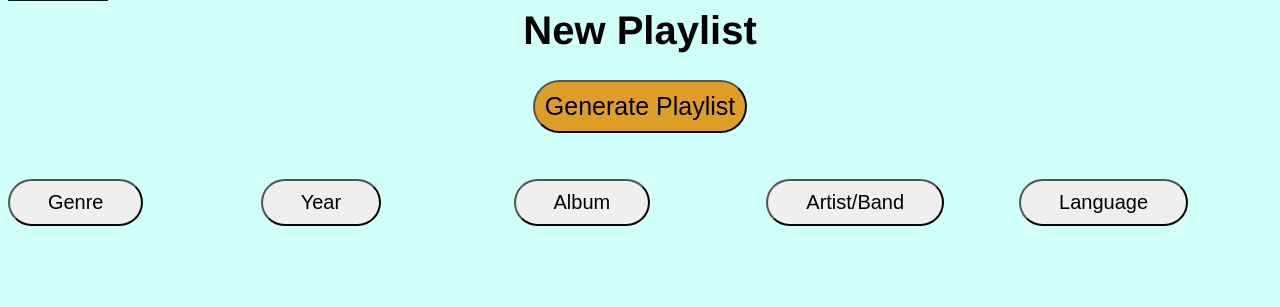
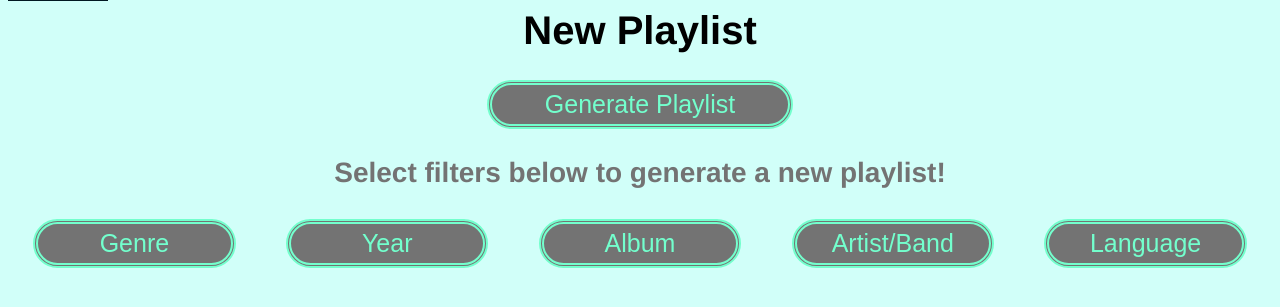
Before and after one commit to kouYang2015/owls-IlluminationMusic, a PHP site: page /generate-playlist.php in a window 1280 px wide. Shown: the part 107-414 px from the top of the page. Run offline with PHP 8.4, Linux system fonts and the light colour scheme.

Commit message:
updated css. removed redudant tags

```diff
--- /dev/null
+++ b/src/css/generate-playlist.css
@@ -0,0 +1,61 @@
+.genPlaylist-container {
+  min-width: fit-content;
+  max-width: 20%;
+  margin: 0 auto 30px auto;
+  text-align: center;
+}
+.genPlaylist-container button {
+  min-width: fit-content;
+  max-width: 50%;
+}
+.filterbtn {
+  width: 100%;
+  font-size: 25px;
+  border-radius: 30px;
+  padding: 5px;
+  background-color: #737373;
+  border-color: #73ffcd;
+  border-width: thick;
+  border-style: double;
+  color: #73ffcd;
+}
+.collapsable {
+  display: none;
+  margin-top: 10%;
+}
+.filterbtn:hover {
+  opacity: 0.5;
+}
+
+.filterbtn-grid {
+  display: grid;
+  grid-template-columns: 1fr 1fr 1fr 1fr 1fr;
+}
+.grid-item {
+  width: 80%;
+  margin: 0 auto 0 auto;
+  text-align: center;
+  align-items: center;
+  justify-content: center;
+}
+.grid-item select,
+.grid-item input {
+  margin: 10% 0 10% 0;
+  border-radius: 30px;
+  width: 80%;
+  font-size: 20px;
+  background-color: #737373;
+  border-color: #73ffcd;
+  border-width: thick;
+  border-style: double;
+  color: #73ffcd;
+  text-align: center;
+}
+.grid-item input {
+  margin-top: 0;
+}
+h3 {
+  font-size: 28px;
+  text-align: center;
+  color: #737373;
+}
--- a/src/generate-playlist.php
+++ b/src/generate-playlist.php
@@ -6,74 +6,22 @@
   <meta name="viewport" content="width=device-width, initial-scale=1" />
   <link rel="stylesheet" type="text/css" href="css/theme.css" />
   <link rel="stylesheet" type="text/css" href="css/header.css" />
-  <style>
-    .generatebtn {
-      font-size: 25px;
-      border-radius: 30px;
-      padding: 10px;
-      background-color: rgb(221, 157, 39);
-    }
-
-    .generatebtn:hover {
-      font-weight: bold;
-      background-color: rgb(221, 157, 39);
-    }
-
-    .filterbtn {
-      display: grid;
-      grid-template-columns: 1fr 1fr 1fr 1fr 1fr;
-    }
-
-    button {
-      display: inline-block;
-      font-size: 20px;
-      border-radius: 30px;
-      padding: 10px 15%;
-    }
-
-    button:hover {
-      background-color: aquamarine;
-    }
-
-    table {
-      display: none;
-    }
-
-    h2,
-    h3,
-    h4,
-    h5,
-    h6 {
-      font-size: 28px;
-      text-align: center;
-    }
-
-    p {
-      font-size: 15px;
-    }
-  </style>
+  <link rel="stylesheet" type="text/css" href="css/generate-playlist.css" />
 </head>
 
 <body>
   <?php include 'header.php' ?>
   <h1 align="center">New Playlist</h1>
-  <div class="genrate" style="text-align: center">
-    <a href="process-generate-playlist.php"><button type="submit" class="generatebtn">Generate Playlist</button></a>
+  <form action="process-generate-playlist.php" method="get" id="getSelectedbox">
+    <div class="genPlaylist-container">
+      <button type="submit" class="filterbtn" value="Generate Playlist">Generate Playlist</button>
+      <h3>Select filters below to generate a new playlist!</h3>
     </div>
-  <br /><br />
-
-  <div class="filterbtn">
+    <div class="filterbtn-grid">
       <div class="grid-item" id="genre">
-      <button onclick="visibility('check_genre')" class="genrebtn">Genre</button>
-      <form action="process-generate-playlist.php" method=" POST" id="get-Selected-genre-box">
-        <table id="check_genre">
-          <tr>
-            <td>
-              <h2>Genre</h2>
-            </td>
-          </tr>
-          <tr>
-            <td><select name="chooseGenre1" id="chooseGenre1">
+        <button type="button" onclick="visibility('genre_collapse')" class="filterbtn">Genre</button>
+        <div id="genre_collapse" class="collapsable">
+          <select name="genre[]">
             <option value="select">Select</option>
             <option value="Blues">Blues</option>
             <option value="Classical">Classical</option>
@@ -86,10 +34,9 @@
             <option value="Pop">Pop</option>
             <option value="R&B">R&B</option>
             <option value="Rock">Rock</option>
-              </select></td>
-          </tr>
-          <tr>
-            <td><select name="chooseGenre2" id="chooseGenre2">
+          </select>
+          </br>
+          <select name="genre[]">
             <option value="select">Select</option>
             <option value="Blues">Blues</option>
             <option value="Classical">Classical</option>
@@ -102,10 +49,9 @@
             <option value="Pop">Pop</option>
             <option value="R&B">R&B</option>
             <option value="Rock">Rock</option>
-              </select></td>
-          </tr>
-          <tr>
-            <td><select name="chooseGenre3" id="chooseGenre3">
+          </select>
+          </br>
+          <select name="genre[]">
             <option value="select">Select</option>
             <option value="Blues">Blues</option>
             <option value="Classical">Classical</option>
@@ -118,126 +64,82 @@
             <option value="Pop">Pop</option>
             <option value="R&B">R&B</option>
             <option value="Rock">Rock</option>
-              </select></td>
-          </tr>
-        </table>
-      </form>
+          </select>
+        </div>
       </div>
       <div class="grid-item" id="year">
-      <button onclick="visibility('check_year')" class="year">Year</button>
-      <form action="process-generate-playlist.php" method=" post" id="getSelectedbox">
-        <table id="check_year">
-          <tr>
-            <td>
-              <h3>Year</h3>
-            </td>
-          </tr>
-          <tr>
-            <td>
-              <p>Min</p><input type="number" id="year_min_checkbox" min="1900" max="2023" step="1" value="2000" size="4" />
-            </td>
-            <td>
-              <p>Max</p><input type="number" id="year_max_checkbox" min="1900" max="2023" step="1" value="2000" size="4" />
-            </td>
-          </tr>
-        </table>
-
-      </form>
+        <button type="button" onclick="visibility('year_collapse')" class="filterbtn">Year</button>
+        <div id="year_collapse" class="collapsable">
+          <div><label for="year-min">Min Release Year</label>
+          <input type="number" id="year-min" min="1900" max="2023" step="1" value="2000" size="4" />
+          </div>
+          <div><label for="year-max">Max Release Year</label>
+          <input type="number" id="year-max" min="1900" max="2023" step="1" value="2000" size="4" />
+          </div>
+        </div>
       </div>
       <div class="grid-item" id="album">
-      <button onclick="visibility('check_album',)" class="album">Album</button>
-      <form action="process-generate-playlist.php" method=" post" id="getSelectedbox">
-        <table id="check_album">
-          <tr>
-            <td>
-              <h4>Album</h4>
-            </td>
-          </tr>
-          <tr>
-            <td><select name="choose_album1" id="choose_album1">
+        <button type="button" onclick="visibility('album-collapse',)" class="filterbtn">Album</button>
+        <div id="album-collapse" class="collapsable">
+          <select name="album[]">
             <option value="select">Select</option>
             <option value="album1">album1</option>
             <option value="album2">album2</option>
             <option value="album3">album3</option>
             <option value="album4">album4</option>
             <option value="album5">album5</option>
-              </select></td>
-          </tr>
-          <tr>
-            <td><select name="choose_album2" id="choose_album2">
+          </select>
+          <select name="album[]">
             <option value="select">Select</option>
             <option value="album1">album1</option>
             <option value="album2">album2</option>
             <option value="album3">album3</option>
             <option value="album4">album4</option>
             <option value="album5">album5</option>
-              </select></td>
-          </tr>
-          <tr>
-            <td><select name="choose_album3" id="choose_album3">
+          </select>
+          <select name="album[]">
             <option value="select">Select</option>
             <option value="album1">album1</option>
             <option value="album2">album2</option>
             <option value="album3">album3</option>
             <option value="album4">album4</option>
             <option value="album5">album5</option>
-              </select></td>
-          </tr>
-        </table>
-      </form>
+          </select>
+        </div>
       </div>
       <div class="grid-item" id="artist">
-      <button onclick="visibility('check_artist')" class="artist">Artist/Band</button>
-      <form action="process-generate-playlist.php"" method=" post" id="getSelectedbox">
-        <table id="check_artist">
-          <tr>
-            <td>
-              <h5>Artist/Band</h5>
-            </td>
-          </tr>
-          <tr>
-            <td><select name="choose_artist1" id="choose_artist1">
+        <button type="button" onclick="visibility('artist-collapse')" class="filterbtn">Artist/Band</button>
+        <div id="artist-collapse" class="collapsable">
+          <select name="artist[]">
             <option value="select">Select</option>
             <option value="Taylor Swift">Taylor Swift</option>
             <option value="BTS">BTS</option>
             <option value="Eminem">Eminem</option>
             <option value="Beyonce">Beyonce</option>
             <option value="Drake">Drake</option>
-              </select></td>
-          </tr>
-          <tr>
-            <td><select name="choose_artist2" id="choose_artist2">
+          </select>
+          <select name="artist[]">
             <option value="select">Select</option>
             <option value="Taylor Swift">Taylor Swift</option>
             <option value="BTS">BTS</option>
             <option value="Eminem">Eminem</option>
             <option value="Beyonce">Beyonce</option>
             <option value="Drake">Drake</option>
-              </select></td>
-          </tr>
-          <tr>
-            <td><select name="choose_artist3" id="choose_artist3">
+          </select>
+          <select name="artist[]">
             <option value="select">Select</option>
             <option value="Taylor Swift">Taylor Swift</option>
             <option value="BTS">BTS</option>
             <option value="Eminem">Eminem</option>
             <option value="Beyonce">Beyonce</option>
             <option value="Drake">Drake</option>
-              </select></td>
-          </tr>
-        </table>
-      </form>
+          </select>
+        </div>
       </div>
       <div class="grid-item" id="language">
-      <button onclick="visibility('check_language')" class="language">Language</button>
-      <form action="process-generate-playlist.php" method="post" id="getSelectedbox">
-        <table id="check_language">
-          <tr>
-            <td>
-              <h6>Language</h6>
-            </td>
-          </tr>
-          <td><select name="availablecandy" id="availablecandy">
+        <button type="button" onclick="visibility('language-collapse')" class="filterbtn">Language</button>
+        <div id="language-collapse" class="collapsable">
+          <select name="lang[]">
             <option value="select">Select</option>
             <option value="English">English</option>
             <option value="Spanish">Spanish</option>
@@ -245,9 +147,8 @@
             <option value="German">German</option>
             <option value="Mandarin">Mandarin</option>
             <option value="Korean">Korean</option>
-            </select></td>
-          </tr>
-          <td><select name="availablecandy" id="availablecandy">
+          </select>
+          <select name="lang[]">
             <option value="select">Select</option>
             <option value="English">English</option>
             <option value="Spanish">Spanish</option>
@@ -255,9 +156,8 @@
             <option value="German">German</option>
             <option value="Mandarin">Mandarin</option>
             <option value="Korean">Korean</option>
-            </select></td>
-          </tr>
-          <td><select name="availablecandy" id="availablecandy">
+          </select>
+          <select name="lang[]">
             <option value="select">Select</option>
             <option value="English">English</option>
             <option value="Spanish">Spanish</option>
@@ -265,13 +165,11 @@
             <option value="German">German</option>
             <option value="Mandarin">Mandarin</option>
             <option value="Korean">Korean</option>
-            </select></td>
-          </tr>
-        </table>
-      </form>
+          </select>
         </div>
       </div>
-
+    </div>
+  </form>
   <script>
     function visibility(id) {
       var x = document.getElementById(id);
@@ -282,9 +180,6 @@
       }
     }
   </script>
-
-
-
 </body>
 
 </html>
```
Lines whose indentation alone changed are shown as unchanged.
